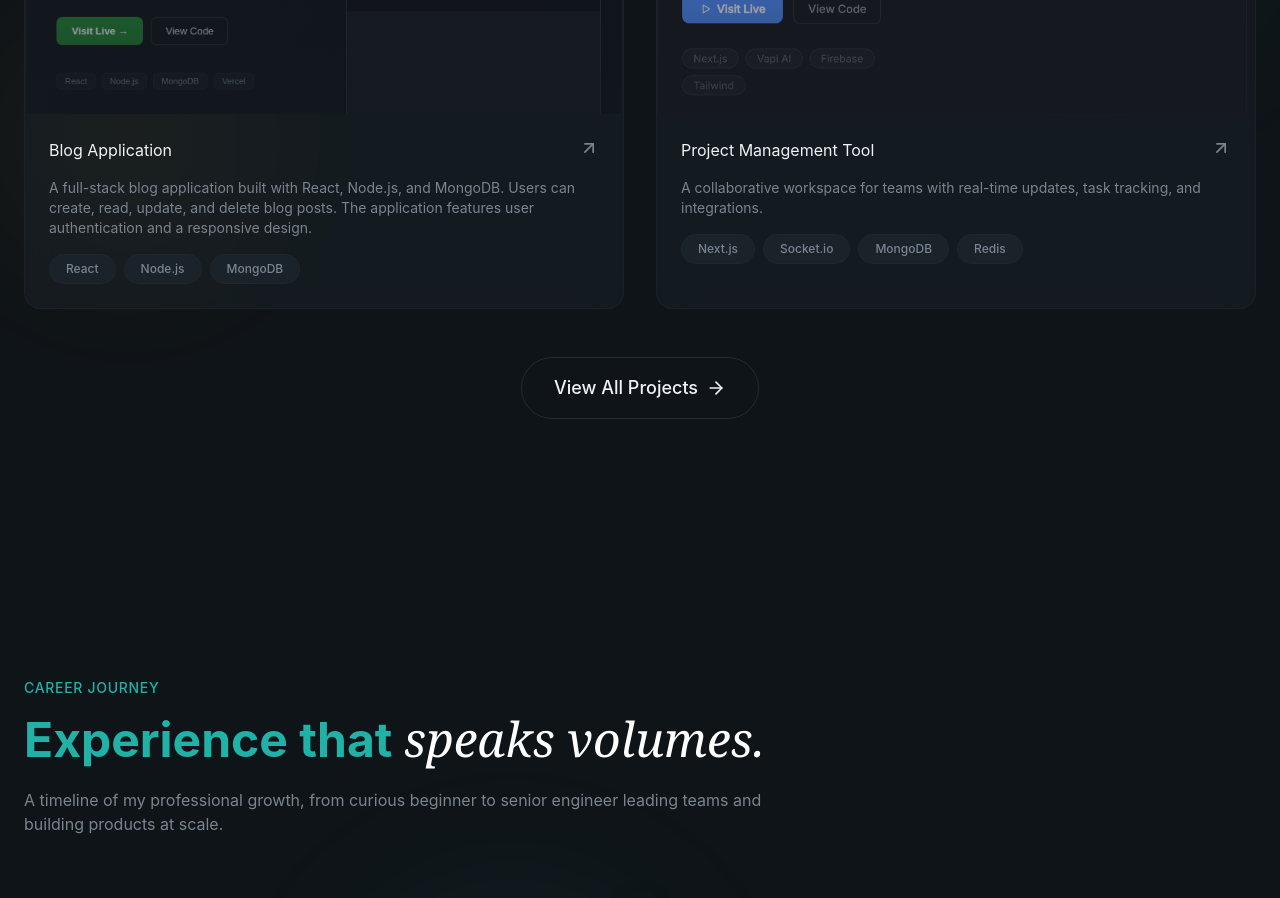
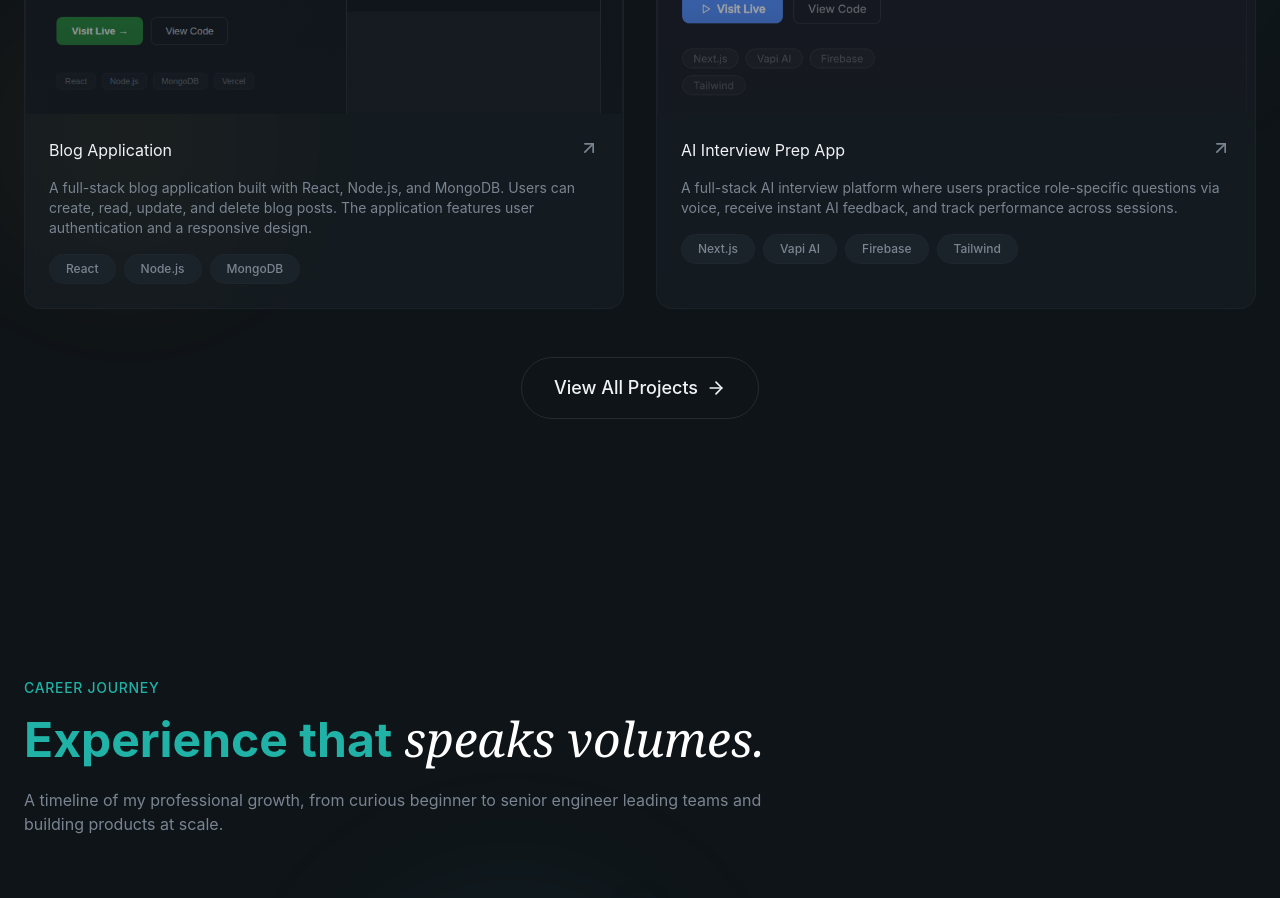
Before and after one commit to ShreyaSaha18/Personal_Portfolio, a React (Vite) app: page / in a window 1280 px wide. Shown: the part 2700-3598 px from the top of the page. Built offline with nearby package versions, Linux system fonts and the light colour scheme.

Commit message:
added image

```diff
--- a/src/sections/Projects.jsx
+++ b/src/sections/Projects.jsx
@@ -14,11 +14,11 @@ const projects = [
     github: "https://github.com/ShreyaSaha18/Personal_Portfolio",
   },
   {
-    title: "Project Management Tool",
+    title: "AI Interview Prep App",
     description:
-      "A collaborative workspace for teams with real-time updates, task tracking, and integrations.",
+      "A full-stack AI interview platform where users practice role-specific questions via voice, receive instant AI feedback, and track performance across sessions.",
     image: "/projects/prepwise_card.png",
-    tags: ["Next.js", "Socket.io", "MongoDB", "Redis"],
+    tags: ["Next.js", "Vapi AI", "Firebase", "Tailwind"],
     link: "https://ai-mock-interviews-three-omega.vercel.app/",
     github: "https://github.com/ShreyaSaha18/ai_mock_interviews",
   },
```
